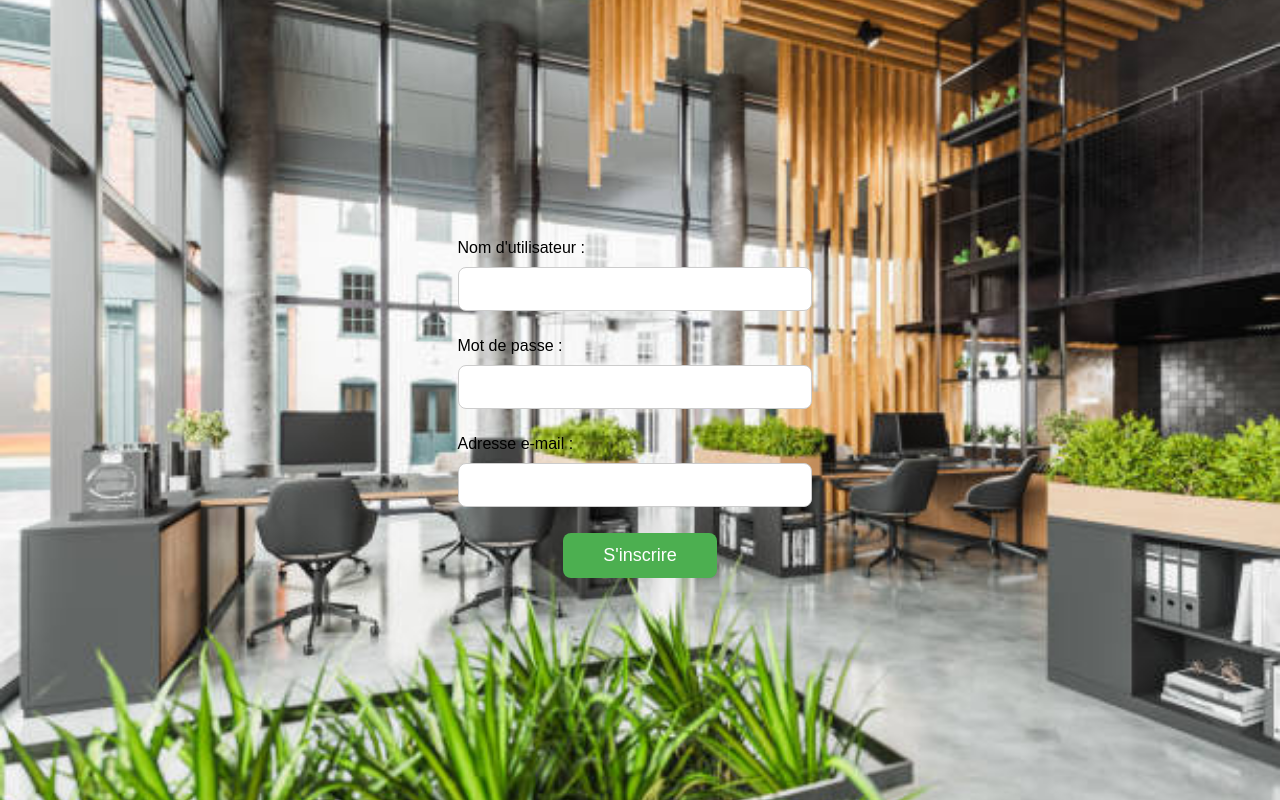
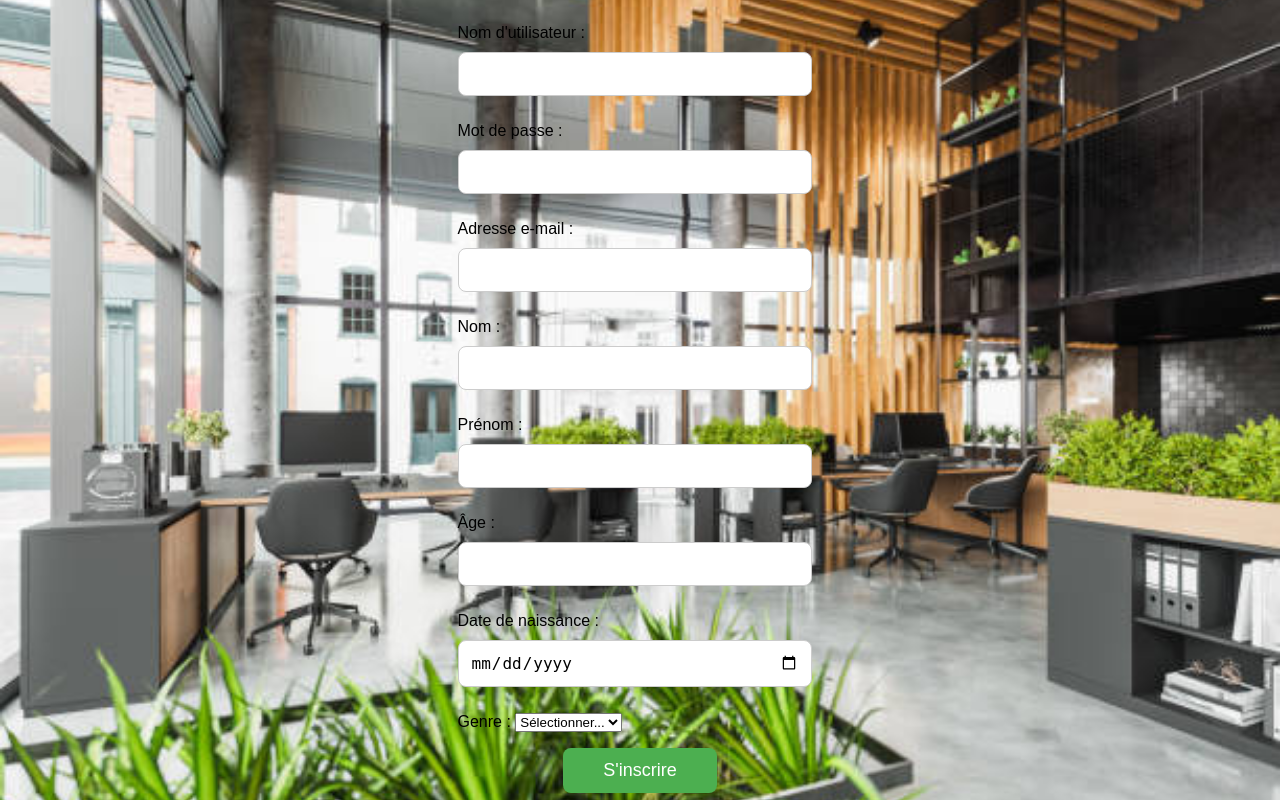
Before and after one commit to Rayane93380/DevWebCowork, a Django app: page /signup/ in a window 1280 px wide. Run offline with Django 5.2, Linux system fonts and the light colour scheme.

Commit message:
Ajout du contenu du dossier ProjetCowork

```diff
--- a/ProjetCowork/src/ProjetCowork/settings.py
+++ b/ProjetCowork/src/ProjetCowork/settings.py
@@ -131,3 +131,5 @@ STATICFILES_DIRS = [
 
 DEFAULT_AUTO_FIELD = 'django.db.models.BigAutoField'
 AUTH_USER_MODEL = 'accounts.user'
+MEDIA_URL = "/media/"
+MEDIA_ROOT = os.path.join(BASE_DIR, "media")
--- a/ProjetCowork/src/ProjetCowork/urls.py
+++ b/ProjetCowork/src/ProjetCowork/urls.py
@@ -17,6 +17,8 @@ Including another URLconf
 from django.contrib import admin
 from django.urls import path, include
 from .views import index
+from django.conf.urls.static import static
+from django.conf import settings
 
 
 urlpatterns = [
@@ -25,4 +27,4 @@ urlpatterns = [
     path('admin/', admin.site.urls),
     path('signup/', include('accounts.urls')),
     path('login/login', include('accounts.urls')),
-]
+] + static(settings.MEDIA_URL, document_root=settings.MEDIA_ROOT)
--- a/ProjetCowork/src/accounts/templates/accounts/signup.html
+++ b/ProjetCowork/src/accounts/templates/accounts/signup.html
@@ -33,6 +33,35 @@
       <label for="mail">Adresse e-mail :</label>
       <input id="mail" type="email" name="email" required>
     </p>
+    <p>
+      <label for="nom">Nom :</label>
+      <input id="nom" type="text" name="nom" required>
+    </p>
+
+    <p>
+      <label for="prenom">Prénom :</label>
+      <input id="prenom" type="text" name="prenom" required>
+    </p>
+
+    <p>
+      <label for="age">Âge :</label>
+      <input id="age" type="number" name="age" min="0" required>
+    </p>
+
+    <p>
+      <label for="date_naissance">Date de naissance :</label>
+      <input id="date_naissance" type="date" name="date_naissance" required>
+    </p>
+
+    <p>
+      <label for="genre">Genre :</label>
+      <select id="genre" name="genre" required>
+        <option value="">Sélectionner...</option>
+        <option value="Homme">Homme</option>
+        <option value="Femme">Femme</option>
+        <option value="Autre">Autre</option>
+      </select>
+    </p>
 
     <button type="submit">S'inscrire</button>
   </form>
--- a/ProjetCowork/src/accounts/views.py
+++ b/ProjetCowork/src/accounts/views.py
@@ -12,6 +12,12 @@ def signup(request):
         username = request.POST.get("username")
         password = request.POST.get("password")
         email = request.POST.get("email")
+        nom = request.POST.get("nom")
+        prenom = request.POST.get("prenom")
+        age = request.POST.get("age")
+        date_naissance = request.POST.get("date_naissance")
+        genre = request.POST.get("genre")
+
         if User.objects.filter(username=username).exists():
             messages.error(request, "Ce nom d'utilisateur est déjà pris. Veuillez en choisir un autre.")
             return render(request, "accounts/signup.html")
@@ -22,7 +28,13 @@ def signup(request):
             return render(request, "accounts/signup.html")
         user = User.objects.create_user(username=username,
                                  password=password,
-                                 email=email)
+                                 email=email,
+                                 nom=nom,
+                                 prenom=prenom,
+                                 age=int(age) if age else None,  # Convertir en entier si non vide
+                                 date_de_naissance=date_naissance if date_naissance else None,
+                                 genre=genre
+                                 )
         login(request, user)
         return redirect("visiteur_index2")
     return render(request, "accounts/signup.html")
```
Also changed, not shown: ProjetCowork/src/accounts/admin.py (+22 -1 lines), ProjetCowork/src/accounts/models.py (+12 -2 lines), ProjetCowork/src/accounts/migrations/0003_user_age_user_date_de_naissance_user_genre_user_nom_and_more.py (added), ProjetCowork/src/db.sqlite3, ProjetCowork/src/media/photos_profil/cr7.jpg (added).
